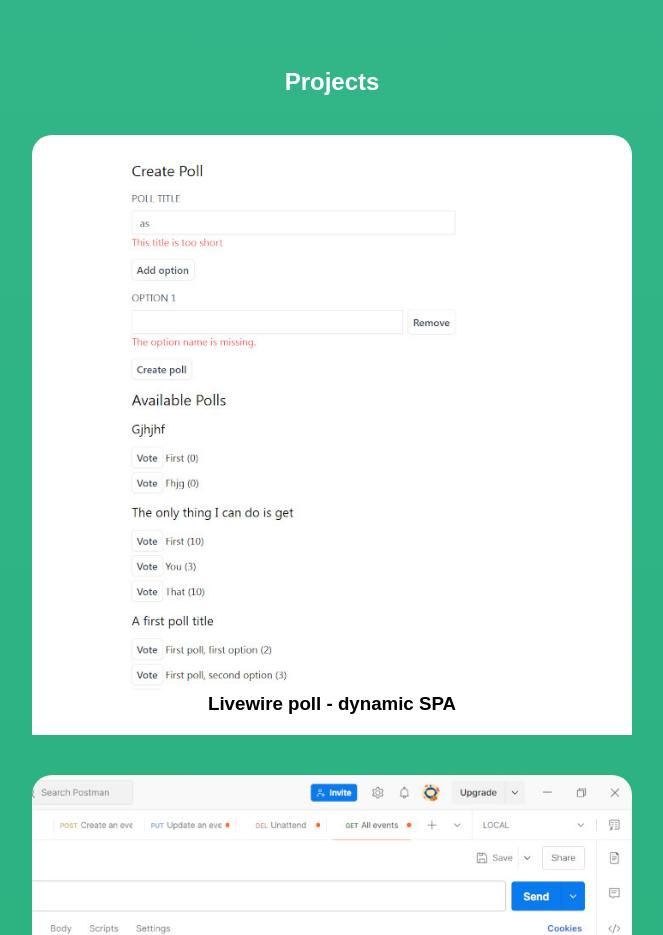
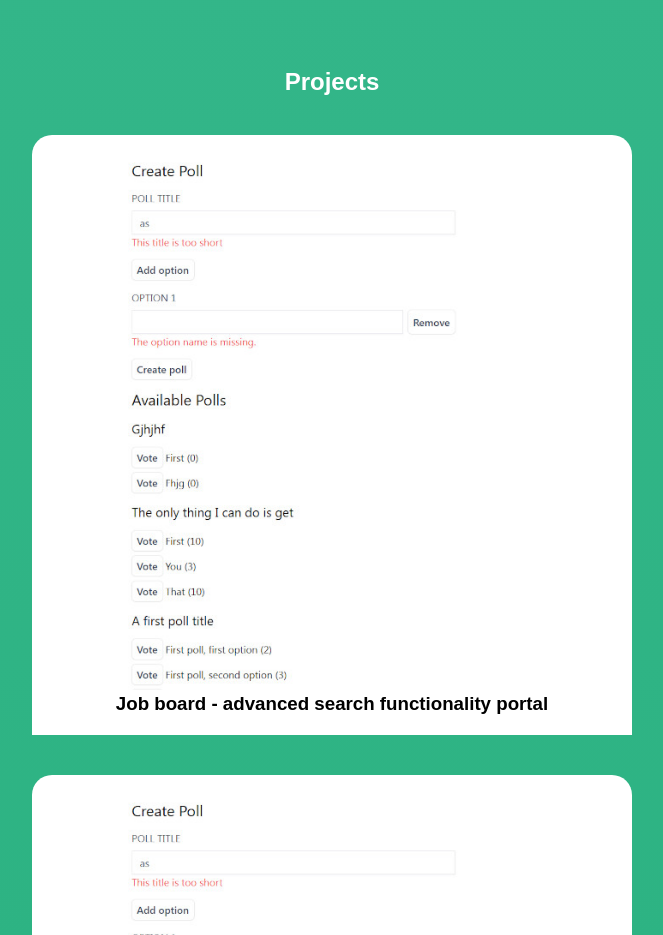
Before and after one commit to Zgrovetin/portfolio, a plain HTML site: page index.html in a window 1280 px wide. Shown: the part 1500-2435 px from the top of the page, without its empty margins (313-976 px from the left). Drawn offline with nearby package versions, Linux system fonts and the light colour scheme; a web font is replaced by a local one.

Commit message:
project job-board added

```diff
--- a/index.html
+++ b/index.html
@@ -39,7 +39,7 @@
                     <div class="about-image"></div>
                 </div>
                 <div class="about-text">
-                    <p>IT engineer with a demonstrated history of working in the information technology and services industry. </p><p>Familiar with Content management systems (Joomla!), e-commerce integration (VirtueMart), graphic design, networking, photography and video.</p> <p>Skilled in HTML5, CSS3, Javascript PHP8, MySQL, Laravel 10/11, Livewire 3.</p>
+                    <p>IT engineer with a demonstrated history of working in the information technology and services industry. </p><p>Familiar with Content management systems (Joomla!), e-commerce integration (VirtueMart), graphic design, networking, photography and video.</p> <p>Skilled in HTML5, CSS3, Javascript, PHP8, MySQL, Laravel 10/11, Livewire 3.</p>
                 </div>
             </div>
     </section>
@@ -48,6 +48,21 @@
         <div class="project">
             <h2>Projects</h2>
                 <div class="projects">
+
+                    <div class="job-board-project">
+                        <div class="text">
+                            <h3 class="project-name">Job board - advanced search functionality portal</h3>
+                            <div class="content">
+                                <p>frontend:</p>
+                                <p>add, edit, soft delete a job,apply, attach a CV</p>
+                                <p>backend:</p>
+                                <p>Advanced filtering and search functionality, file uploads and management, soft deletes, middleware for access control
+                                </p>
+                            </div>
+                            <a class="button" href="https://phplaravel-1258474-4993741.cloudwaysapps.com" target="_blank">App</a>
+                            <a class="button" href="https://github.com/Zgrovetin/job-board" target="_blank">Code</a>
+                        </div>
+                    </div>
 
                     <div class="livewire-project">
                         <div class="text">
--- a/portfolio.css
+++ b/portfolio.css
@@ -123,6 +123,18 @@
 
         #projects h2 {
             color: white;
+        }
+
+        .job-board-project {
+            width: 600px;
+            height: 600px;
+            background: white;
+            position: relative;
+            border-radius: 20px;
+            background-image: url("images/LiveWirePO.jpg");
+            margin: 20px;
+            background-size: cover;
+            background-position: center;
         }
 
         .livewire-project {
```
Also changed, not shown: images/JobBoardPO.jpg (added).
